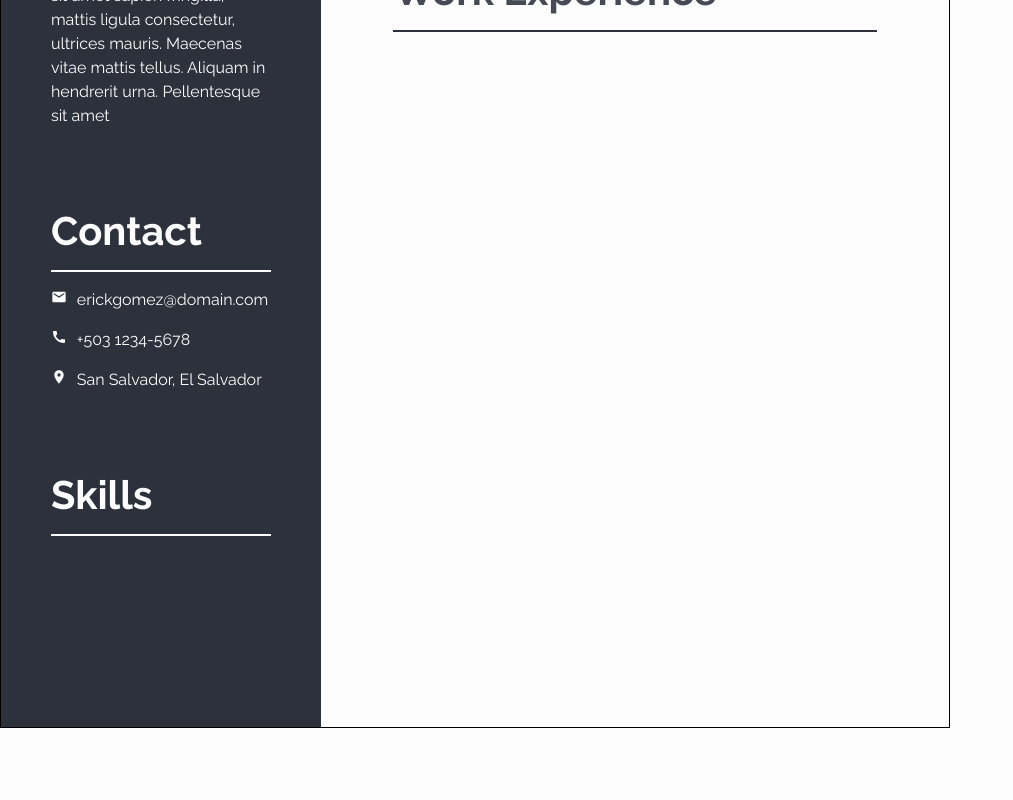
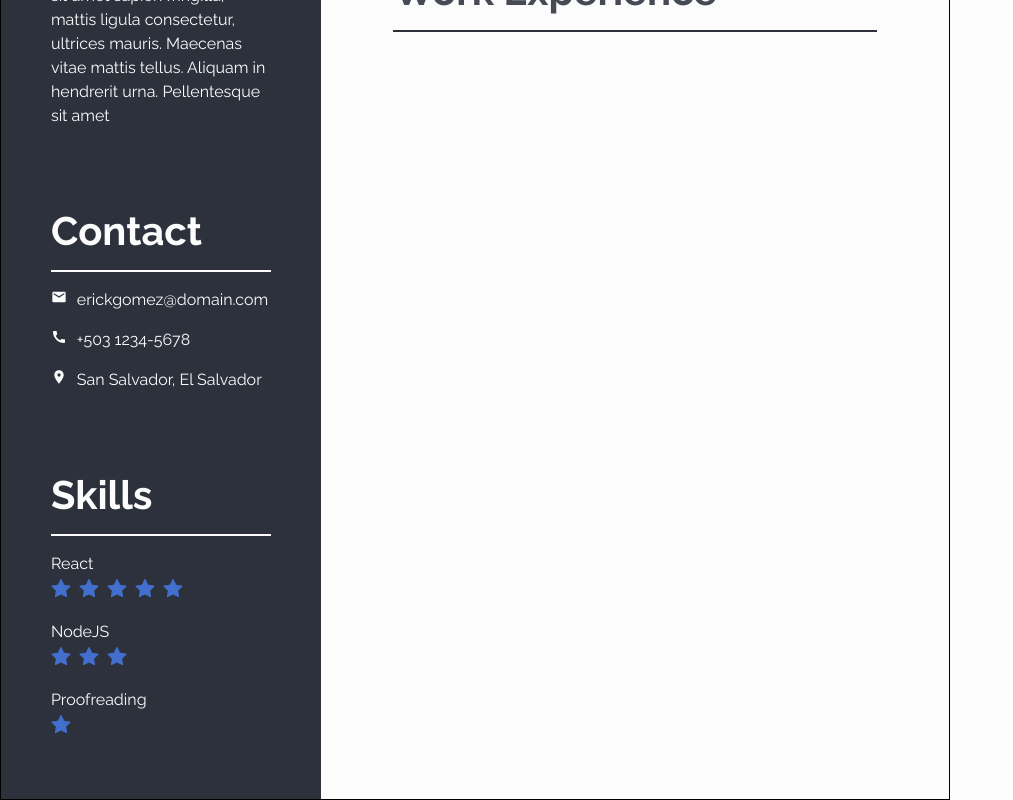
Before and after one commit to ErickBGomez/cv-application, a React (Vite) app: page / in a window 1280 px wide. Shown: the part 496-1296 px from the top of the page, without its empty margins (0-1013 px from the left). Before the commit the page ends 1224 px from the top, so only its background shows below. Built offline with nearby package versions, Linux system fonts and the light colour scheme.

Commit message:
Change SkillInfo props and values

```diff
--- a/src/components/resume/Resume/Resume.jsx
+++ b/src/components/resume/Resume/Resume.jsx
@@ -31,7 +31,7 @@ const Resume = ({ data }) => {
         {skills && (
           <ResumeSection title="Skills" list>
             {skills.map((s, i) => (
-              <SkillInfo key={i} title={s.title} value={s.description} />
+              <SkillInfo key={i} skill={s.skill} value={s.value} />
             ))}
           </ResumeSection>
         )}
--- a/src/components/resume/SkillInfo/SkillInfo.jsx
+++ b/src/components/resume/SkillInfo/SkillInfo.jsx
@@ -1,10 +1,10 @@
 import { Rate } from "antd";
 import "./SkillInfo.scss";
 
-const SkillInfo = ({ title, value }) => {
+const SkillInfo = ({ skill, value }) => {
   return (
     <div className="skill-info">
-      <div className="title">{title}</div>
+      <div className="skill">{skill}</div>
       <div className="value">
         <Rate value={value} disabled />
       </div>
```
